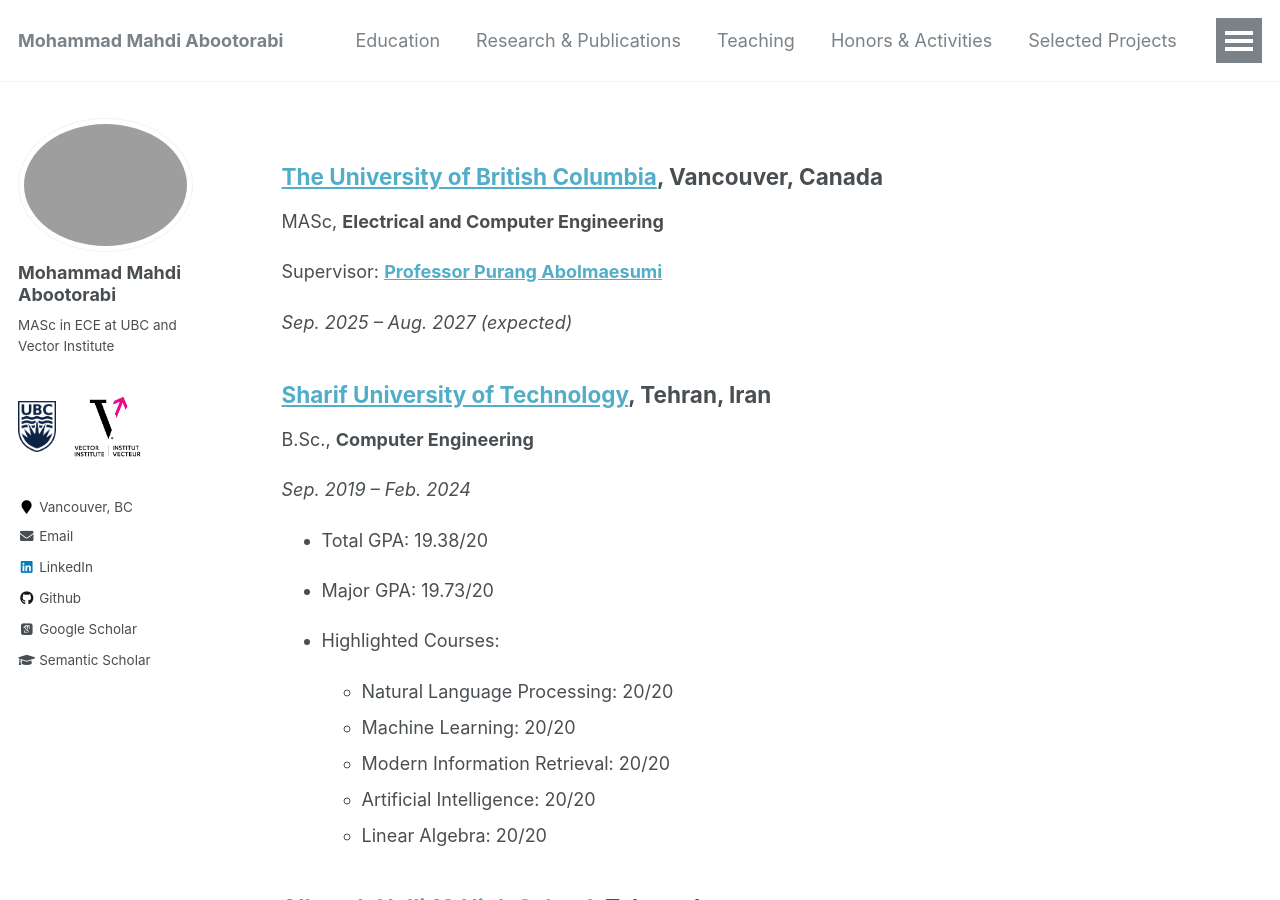
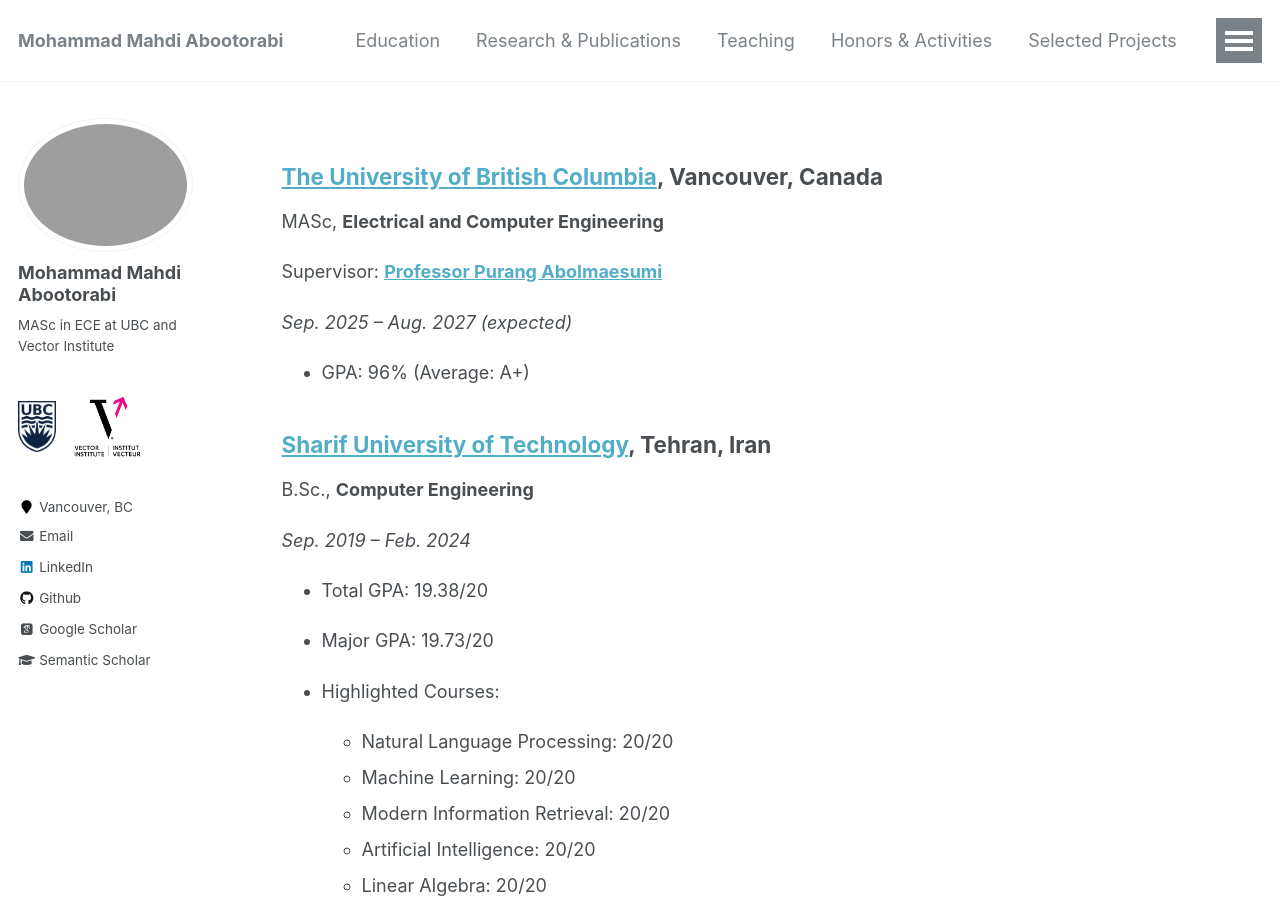
Before and after one commit to aboots/aboots.github.io, a Jekyll site: the page built from _pages/education.md, in a window 1280 px wide and 900 px high. Built offline with Jekyll 4.4.1, drawn with Linux system fonts in a browser that asks for light colours; nearby versions of some CDN libraries; some web fonts are replaced.

Commit message:
Add GPA to education section
Added GPA information for educational background.

```diff
--- a/_pages/education.md
+++ b/_pages/education.md
@@ -12,6 +12,7 @@
 Supervisor: [**Professor Purang Abolmaesumi**](https://ece.ubc.ca/purang-abolmaesumi/)
 
 *Sep. 2025 – Aug. 2027 (expected)*
+- GPA: 96% (Average: A+)
 
 ## [**Sharif University of Technology**](https://en.sharif.edu/), Tehran, Iran
 
```
